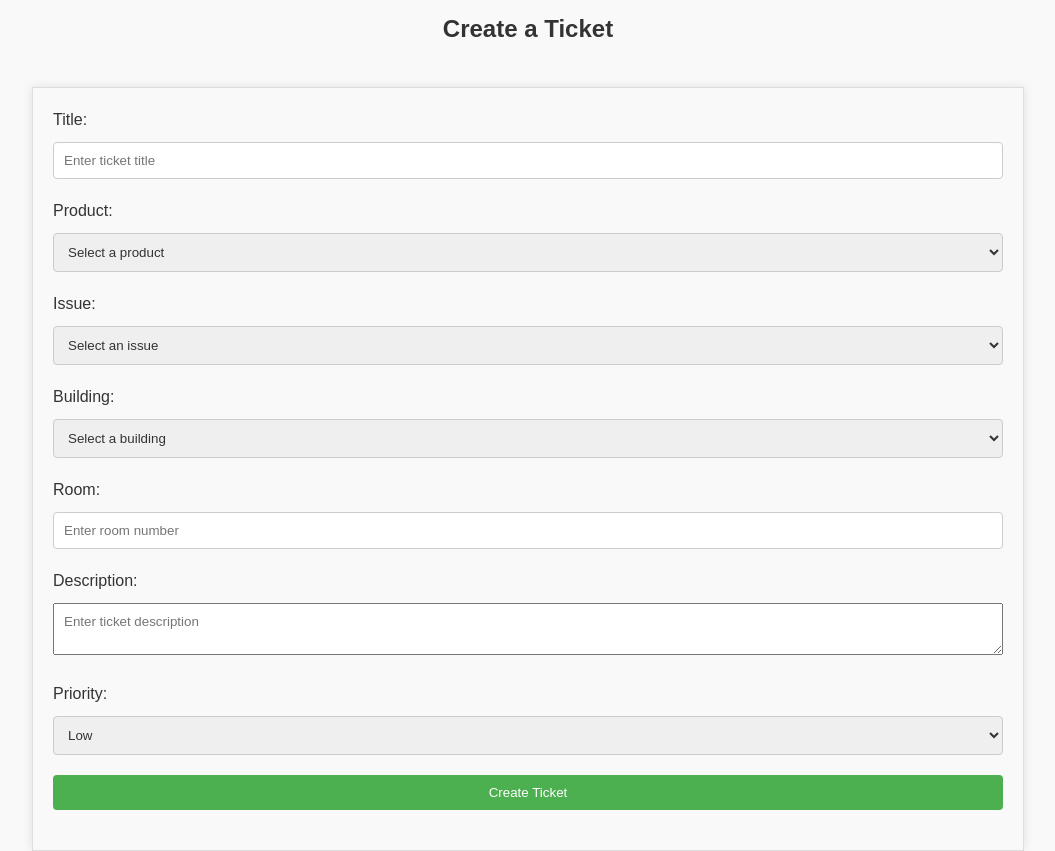
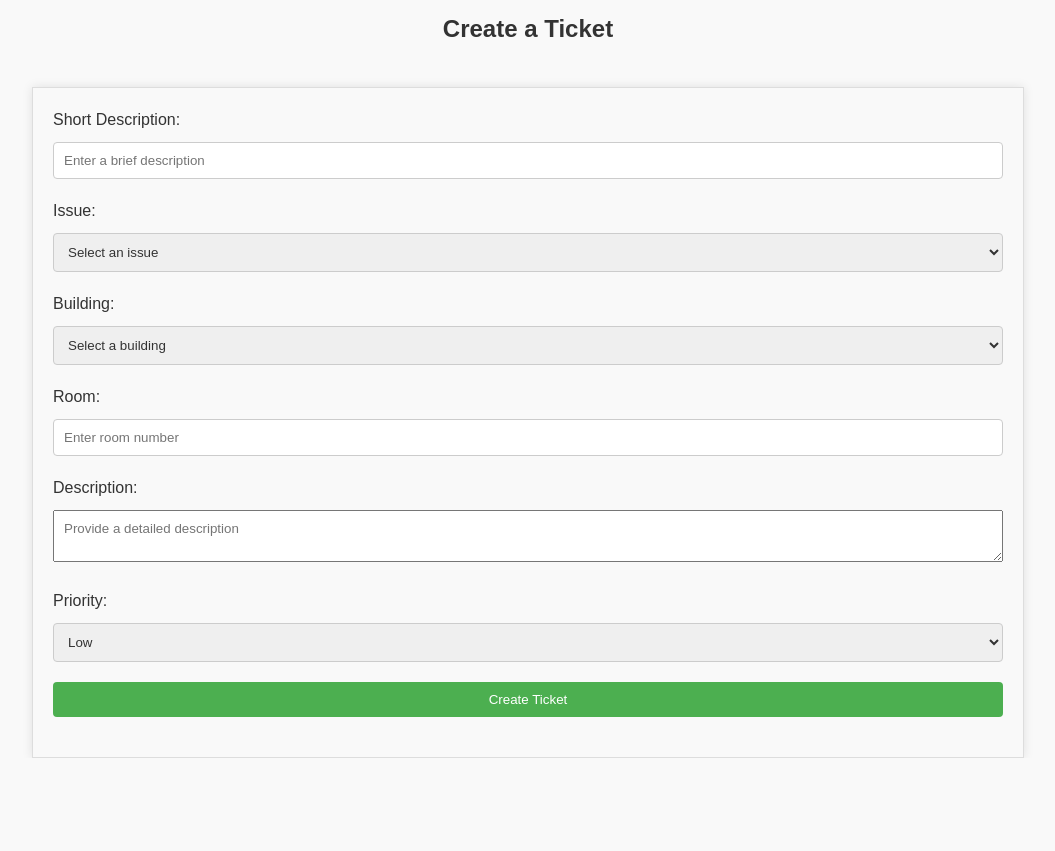
Before and after one commit to ProjectBA14/Website, a Flask app: template template/dash1.html in a window 1280 px wide. Shown: the part 125-976 px from the top of the page, without its empty margins (112-1167 px from the left). After the commit the page ends 883 px from the top, so only its background shows below. Run offline with Flask 3, Linux system fonts and the light colour scheme; the template is opened without the code that fills it, so the values that code supplies are empty; parts of the project's set-up code (start-up, migrations or seed data) failed here and were passed over.

Commit message:
Improved dashboard

```diff
--- a/template/dash1.html
+++ b/template/dash1.html
@@ -131,17 +131,18 @@
         </div>
 
         <!-- Normal Ticket Form -->
-        <div id="normalTicket" class="tabcontent active">
-            <h2>Create a Ticket</h2>
-            <form id="create-ticket-form" method="POST" action="{{ url_for('dashboard') }}">
+        <!-- Updated Normal Ticket Form -->
+<div id="normalTicket" class="tabcontent active">
+    <h2>Create a Ticket</h2>
+    <form id="create-ticket-form" method="POST" action="{{ url_for('dashboard') }}">
+        <div class="form-group">
+            <label for="title">Short Description:</label>
+            <input type="text" id="title" name="title" placeholder="Enter a brief description">
+        </div>
                 <div class="form-group">
-                    <label for="title">Title:</label>
-                    <input type="text" id="title" name="title" placeholder="Enter ticket title">
-                </div>
-                <div class="form-group">
-                    <label for="product">Product:</label>
-                    <select id="product" name="product">
-                        <option value="">Select a product</option>
+                    <label for="issue">Issue:</label>
+                    <select id="issue" name="issue">
+                        <option value="">Select an issue</option>
                         <option value="projector">Projector</option>
                         <option value="printer">Printer</option>
                         <option value="scanner">Scanner</option>
@@ -149,12 +150,6 @@
                         <option value="laptop">Laptop</option>
                         <option value="desktop">Desktop</option>
                         <option value="other">Other</option>
-                    </select>
-                </div>
-                <div class="form-group">
-                    <label for="issue">Issue:</label>
-                    <select id="issue" name="issue">
-                        <option value="">Select an issue</option>
                     </select>
                 </div>
                 <div class="form-group">
@@ -174,7 +169,7 @@
                 </div>
                 <div class="form-group">
                     <label for="description">Description:</label>
-                    <textarea id="description" name="description" placeholder="Enter ticket description"></textarea>
+                    <textarea id="description" name="description" placeholder="Provide a detailed description"></textarea>
                 </div>
                 <div class="form-group">
                     <label for="priority">Priority:</label>
@@ -187,6 +182,7 @@
                 <button type="submit" class="btn-create-ticket" name="create_ticket">Create Ticket</button>
             </form>
         </div>
+
 
         <!-- Scheduling Ticket Form (Admin/Manager only) -->
         {% if user_role in ['admin', 'manager'] %}
```
